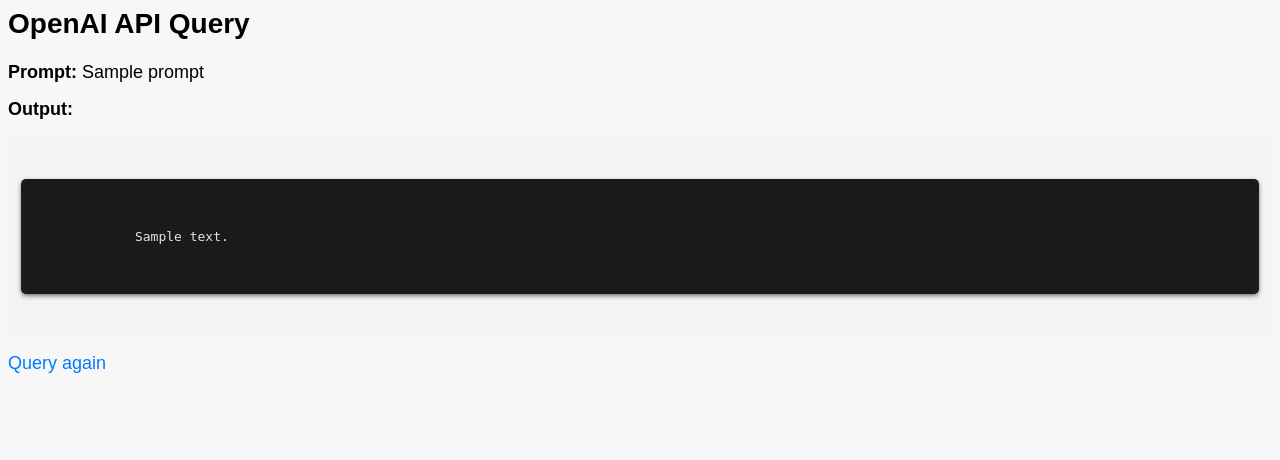
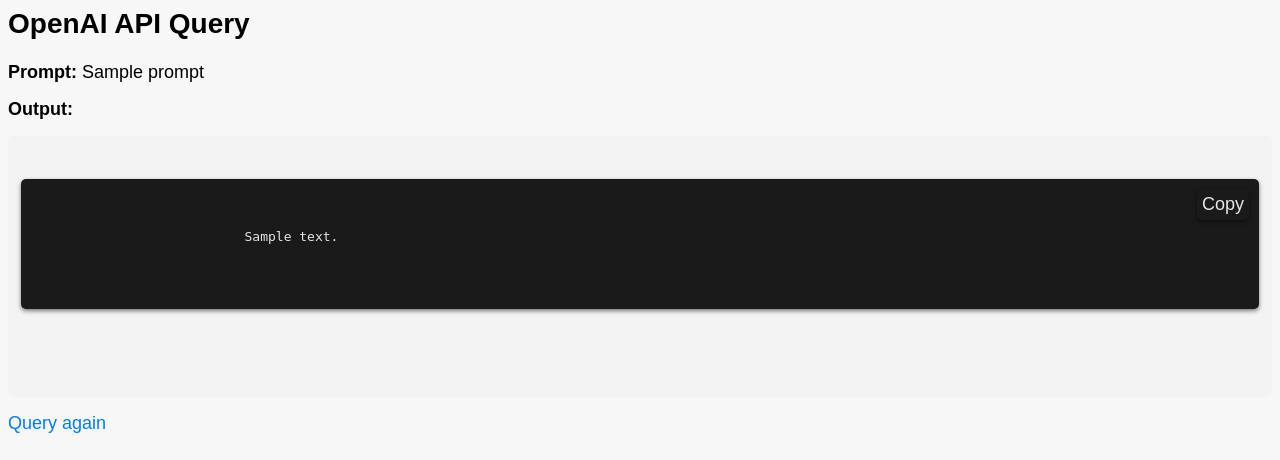
Before and after one commit to Anonymous3017/Bypass_sorryEthics_ChatGPT, a Flask app: template templates/query.html in a window 1280 px wide. Shown: the top 460 px of the page. Run offline with Flask 2, Linux system fonts and the light colour scheme; the template is opened without the code that fills it: most values are stand-ins (such as "Sample title", 1, 10 or a date in 2020); some libraries are stand-ins or nearby versions.

Commit message:
Add files via upload

```diff
--- a/templates/query.html
+++ b/templates/query.html
@@ -10,11 +10,34 @@
 	<p><strong>Prompt:</strong> {{ prompt }}</p>
 	<p><strong>Output:</strong></p>
 	<pre><code class="hljs">
-    <div class="output">
-        {% for text in output %}
-            {{ text }}
-        {% endfor %}
-    </div>
+		<div class="output">
+			{% for text in output %}
+			  {{ text }}
+			{% endfor %}
+			<button class="copy-button" onclick="copyToClipboard()">Copy</button>
+		  </div>
+
+		  <script>
+		  function copyToClipboard() {
+			/* Get the text content of the output box */
+			const outputBox = document.querySelector('.output');
+			const outputText = outputBox.innerText.trim();
+
+			/* Create a temporary textarea element and copy the text to it */
+			const tempTextArea = document.createElement('textarea');
+			tempTextArea.value = outputText;
+			document.body.appendChild(tempTextArea);
+			tempTextArea.select();
+			document.execCommand('copy');
+			document.body.removeChild(tempTextArea);
+
+			/* Change the text of the Copy button to indicate success */
+			const copyButton = document.querySelector('.copy-button');
+			copyButton.innerText = 'Copied!';
+			setTimeout(() => { copyButton.innerText = 'Copy'; }, 1000);
+		  }
+		  </script>
+
 	</code></pre>
 	<p><a href="/">Query again</a></p>
 	<script src="https://unpkg.com/highlight.js"></script>
```
